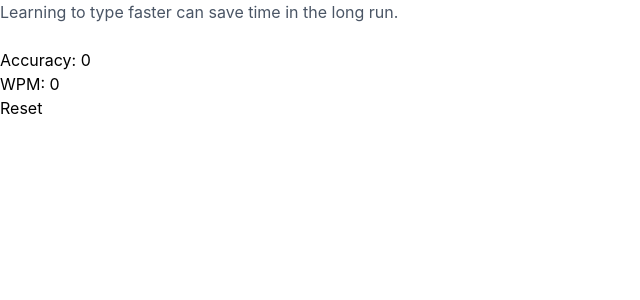
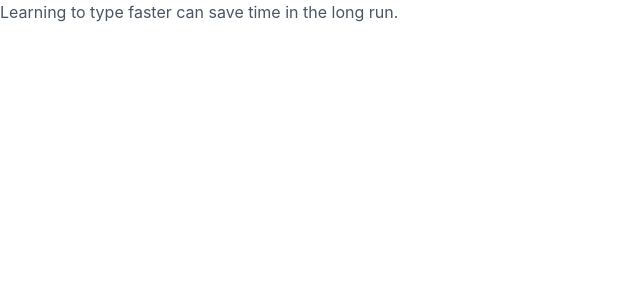
Before and after one commit to SyedTanzim/donkey-typing, a React (Vite) app: page / in a window 1280 px wide. Shown: the top 300 px of the page, without its empty margins (0-640 px from the left). Built offline with nearby package versions, Linux system fonts and the light colour scheme.

Commit message:
feat: add isFinished state and conditional rendering for results view

```diff
--- a/src/App.jsx
+++ b/src/App.jsx
@@ -2,17 +2,33 @@ import { TextDisplay } from './components/TextDisplay'
 import { useTypingTest } from './hooks/useTypingTest';
 
 function App() {
-  const { practiceText, typedText, handleInput, reset, accuracy, wpm } = useTypingTest();
+  const { practiceText, typedText, handleInput, reset, accuracy, wpm, isFinished } = useTypingTest();
+
+  const renderComponent = () => {
+    if (isFinished) {
+      return (
+        <>
+          <p>Accuracy: {accuracy}</p>
+          <p>WPM: {wpm}</p>
+          <button onClick={reset}>Reset</button>
+        </>
+      )
+    } else {
+      return (
+        <>
+          <TextDisplay practiceText={practiceText} typedText={typedText}></TextDisplay>
+          <input value={typedText} onChange={(e) => handleInput(e.target.value)} />
+        </>
+      )
+    }
+  }
 
   return (
     <>
-      <TextDisplay practiceText={practiceText} typedText={typedText}></TextDisplay>
-      <input value={typedText} onChange={(e) => handleInput(e.target.value)} />
-      <p>Accuracy: {accuracy}</p>
-      <p>WPM: {wpm}</p>
-      <button onClick={reset}>Reset</button>
+      {renderComponent()}
     </>
   )
+
 }
 
 export default App
--- a/src/hooks/useTypingTest.js
+++ b/src/hooks/useTypingTest.js
@@ -32,6 +32,7 @@ export function useTypingTest() {
 
     const accuracy = calculateAccuracy(practiceText, typedText);
     const wpm = calculateWPM(typedText, startTime, endTime);
+    const isFinished = endTime != null;
 
-    return {practiceText, typedText, handleInput, reset, accuracy, wpm}
+    return {practiceText, typedText, handleInput, reset, accuracy, wpm, isFinished}
 }
```
